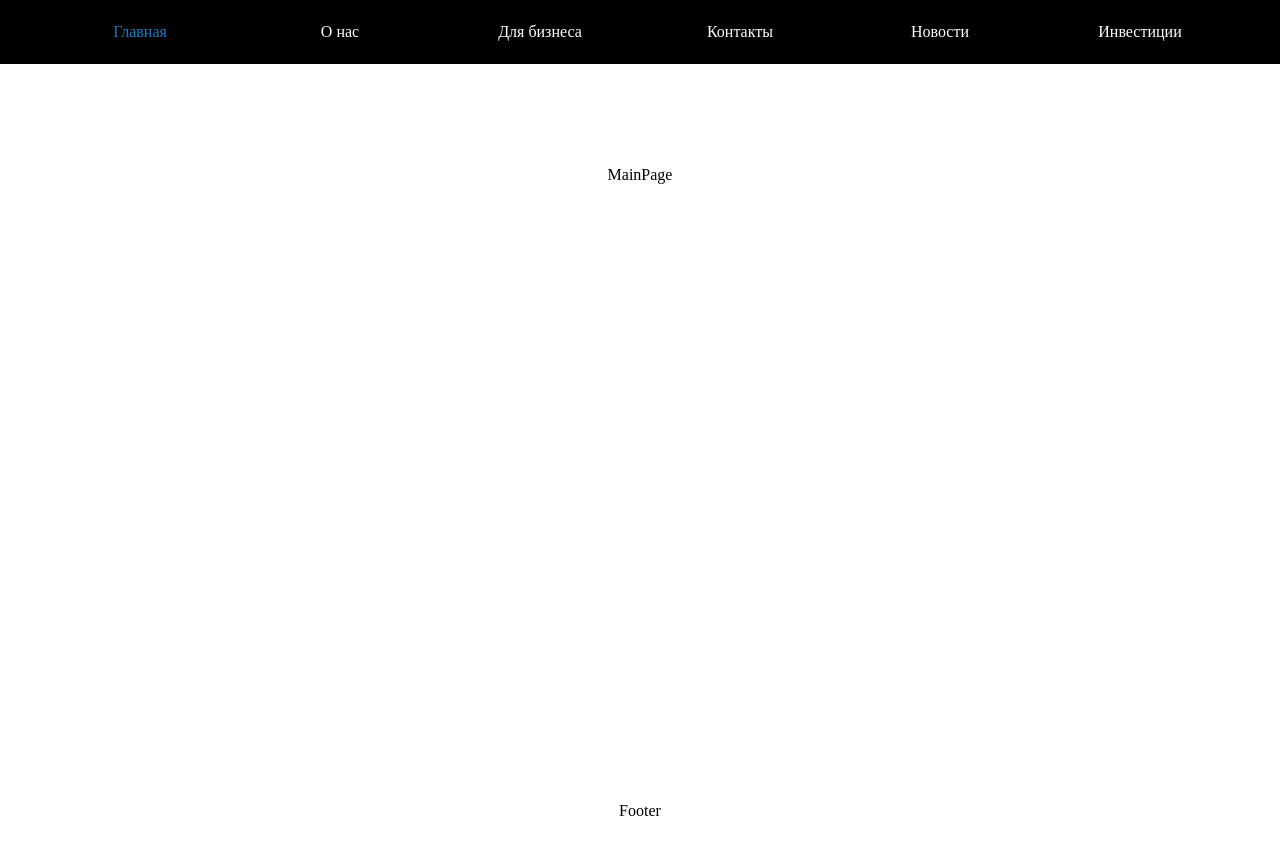
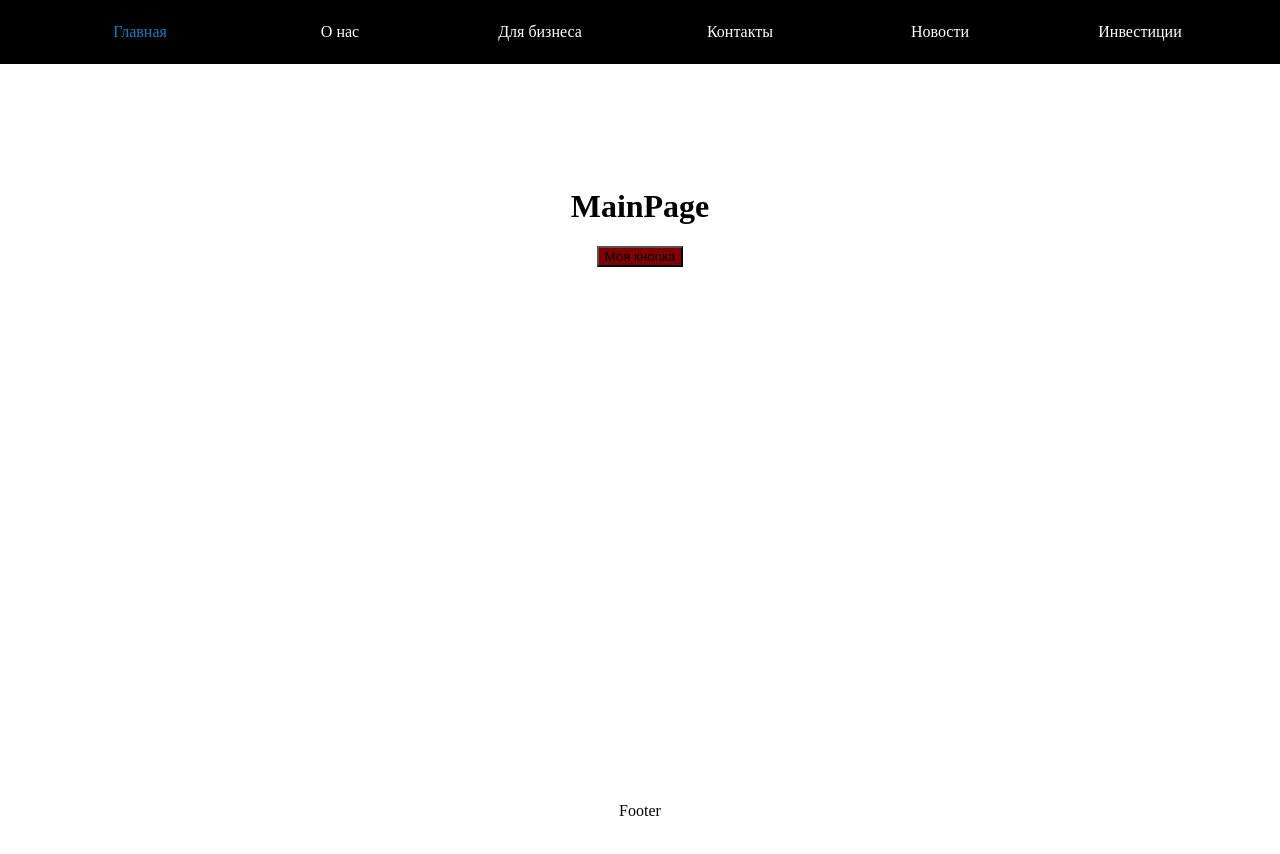
Before and after one commit to igorbelikov2009/rh-npf-react, a React (Create React App) app: page / in a window 1280 px wide. Shown: the top 854 px of the page. Built offline with nearby package versions, Linux system fonts and the light colour scheme.

Commit message:
typescript-plugin-css-modules

```diff
--- a/package.json
+++ b/package.json
@@ -14,6 +14,7 @@
     "react-dom": "^18.2.0",
     "react-router-dom": "^6.6.2",
     "react-scripts": "5.0.1",
+    "scss-react": "^1.1.1",
     "typescript": "^4.9.4",
     "web-vitals": "^2.1.4"
   },
@@ -40,5 +41,9 @@
       "last 1 firefox version",
       "last 1 safari version"
     ]
+  },
+  "devDependencies": {
+    "sass": "^1.57.1",
+    "typescript-plugin-css-modules": "^4.1.1"
   }
 }
--- a/src/components/App/App.tsx
+++ b/src/components/App/App.tsx
@@ -1,10 +1,10 @@
 import React, { FC } from "react";
-import "./App.css";
+import styles from "./App.module.scss";
 import AppRouter from "../AppRouter";
 
 const App: FC = () => {
   return (
-    <div className="App">
+    <div className={styles.App}>
       <h1>Working</h1>
 
       <AppRouter />
--- /dev/null
+++ b/src/components/ui/Button/Button.module.scss
@@ -0,0 +1,5 @@
+.active {
+  background-color: maroon;
+  display: inline-flex;
+  justify-content: center;
+}
--- /dev/null
+++ b/src/components/ui/Button/Button.tsx
@@ -0,0 +1,10 @@
+import React from "react";
+import styles from "./Button.module.scss";
+
+const Button = (props: { children: any }) => {
+  const { children } = props;
+  console.log(styles);
+  return <button className={styles.active}>{children}</button>;
+};
+
+export default Button;
--- a/src/pages/MainPage.tsx
+++ b/src/pages/MainPage.tsx
@@ -1,7 +1,15 @@
-import React, { FC } from "react";
+import React, { FC, useState } from "react";
+import Button from "../components/ui/Button/Button";
 
 const MainPage: FC = () => {
-  return <div>MainPage</div>;
+  const [text] = useState("Моя кнопка");
+
+  return (
+    <div>
+      <h1>MainPage</h1>
+      <Button children={text} />
+    </div>
+  );
 };
 
 export default MainPage;
--- /dev/null
+++ b/src/react-app-env.d.ts
@@ -0,0 +1 @@
+/// <reference types="react-scripts" />
```
Also changed, not shown: tsconfig.json (+8 -9 lines), src/components/App/App.module.scss (renamed from src/components/App/App.css), src/components/App/index.js (deleted), 2 other files (tests, documents, lock files or other folders).
